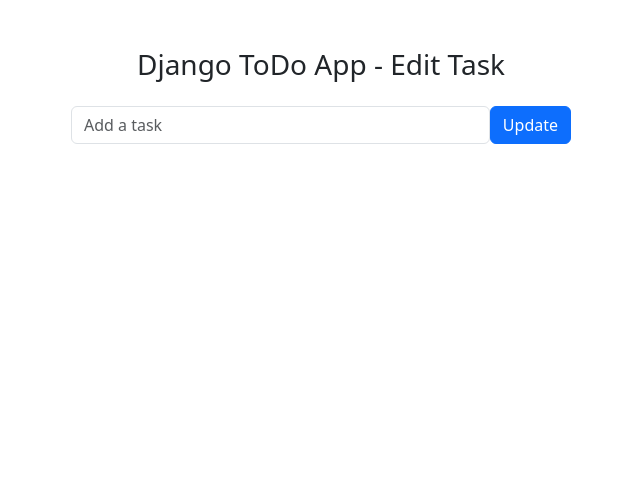
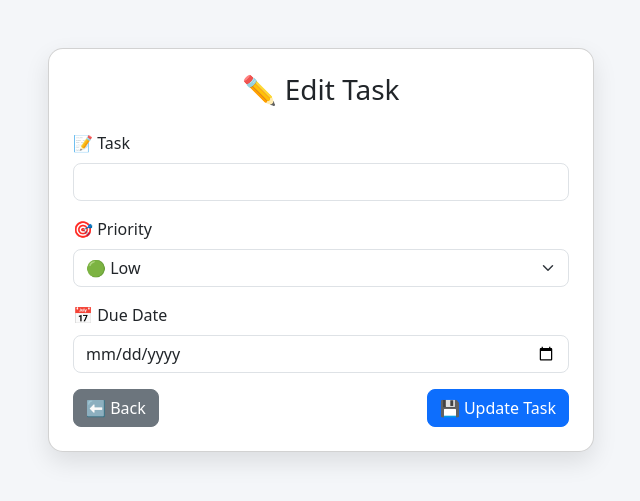
Before and after one commit to akashchry/todo, a Django app: template templates/edit_task.html in a window 1280 px wide. Shown: the top 501 px of the page, without its empty margins (319-959 px from the left). Run offline with Django 5.2, Linux system fonts and the light colour scheme; the template is opened without the code that fills it, so the values that code supplies are empty.

Commit message:
Updated edit task UI and improved views logic

```diff
--- a/templates/edit_task.html
+++ b/templates/edit_task.html
@@ -1,36 +1,109 @@
+{% load static %}
 <!DOCTYPE html>
 <html lang="en">
 <head>
     <meta charset="UTF-8">
-    <meta http-equiv="X-UA-Compatible" content="IE=edge">
-    <meta name="viewport" content="width=device-width, initial-scale=1.0">
-    <title>Edit Task- Django to do APP</title>
+    <title>Edit Task</title>
 
- <link href="https://cdn.jsdelivr.net/npm/bootstrap@5.3.0-alpha1/dist/css/bootstrap.min.css"
-          rel="stylesheet"
-          integrity="sha384-GLhlTQ8iRABdZLl6O3oVMWSktQOp6b7In1Zl3/Jr59b6EGGoI1aFkw7cmDA6j6gD"
-          crossorigin="anonymous">
+    <!-- Bootstrap -->
+    <link href="https://cdn.jsdelivr.net/npm/bootstrap@5.3.0/dist/css/bootstrap.min.css" rel="stylesheet">
 
-    <script src="https://cdn.jsdelivr.net/npm/bootstrap@5.3.0-alpha1/dist/js/bootstrap.bundle.min.js"
-            integrity="sha384-w76AqPfDkMBDXo30jS1Sgez6pr3x5MLQ1ZAGC+nuZB+EYdgRZgiwxhTBTkF7CXvN"
-            crossorigin="anonymous"></script>
-
-    <!-- Font Awesome Icons -->
+    <!-- Font Awesome -->
     <link rel="stylesheet"
           href="https://cdnjs.cloudflare.com/ajax/libs/font-awesome/4.7.0/css/font-awesome.min.css">
 
+    <style>
+        body {
+            background: #f4f6f9;
+        }
+
+        .card {
+            border-radius: 15px;
+            box-shadow: 0 10px 25px rgba(0,0,0,0.1);
+        }
+
+        .form-control, .form-select {
+            border-radius: 8px;
+        }
+
+        .btn {
+            border-radius: 8px;
+        }
+    </style>
 </head>
+
 <body>
-    <div class="container">
-        <h3 class="pt-5 pb-3 text-center">Django ToDo App - Edit Task</h3>
-        <form action="{% url 'edit_task' task.pk %}" method="POST" style="width: 500px; margin: auto;">
+
+<div class="container mt-5">
+
+    <div class="row justify-content-center">
+        <div class="col-md-6">
+
+            <div class="card p-4">
+
+                <h3 class="text-center mb-4">
+                    ✏ Edit Task
+                </h3>
+
+                <form action="{% url 'edit_task' task.pk %}" method="POST">
                     {% csrf_token %}
-                    <div class="form-group">
-                        <span style="display: flex;">
-                            <input type="text" name="task" class="form-control" placeholder="Add a task" value="{{ task.task }}">
-                            <button type="submit" class="btn btn-primary">Update</button>
-                        </span>
+
+                    <!-- TASK NAME -->
+                    <div class="mb-3">
+                        <label class="form-label">📝 Task</label>
+                        <input type="text" name="task" class="form-control"
+                               value="{{ task.task }}" required>
                     </div>
+
+                    <!-- PRIORITY -->
+                    <div class="mb-3">
+                        <label class="form-label">🎯 Priority</label>
+                        <select name="priority" class="form-select">
+
+                            <option value="Low" {% if task.priority == "Low" %}selected{% endif %}>
+                                🟢 Low
+                            </option>
+
+                            <option value="Medium" {% if task.priority == "Medium" %}selected{% endif %}>
+                                🟡 Medium
+                            </option>
+
+                            <option value="High" {% if task.priority == "High" %}selected{% endif %}>
+                                🔴 High
+                            </option>
+
+                        </select>
+                    </div>
+
+                    <!-- DUE DATE -->
+                    <div class="mb-3">
+                        <label class="form-label">📅 Due Date</label>
+                        <input type="date" name="due_date"
+                               class="form-control"
+                               value="{{ task.due_date|date:'Y-m-d' }}">
+                    </div>
+
+                    <!-- BUTTONS -->
+                    <div class="d-flex justify-content-between">
+
+                        <a href="{% url 'home' %}" class="btn btn-secondary">
+                            ⬅ Back
+                        </a>
+
+                        <button type="submit" class="btn btn-primary">
+                            💾 Update Task
+                        </button>
+
+                    </div>
+
                 </form>
+
+            </div>
+
+        </div>
+    </div>
+
+</div>
+
 </body>
 </html>
```
Also changed, not shown: templates/home.html (+52 -35 lines), todo/views.py (+34 -9 lines).
